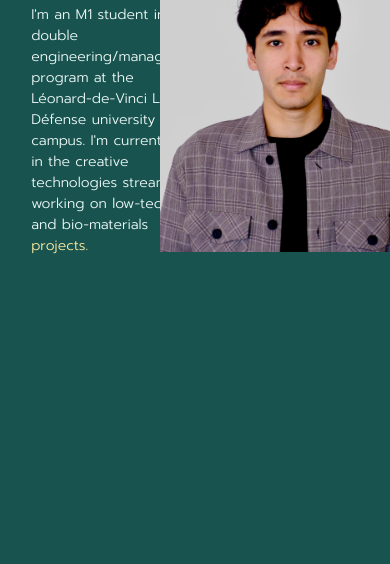
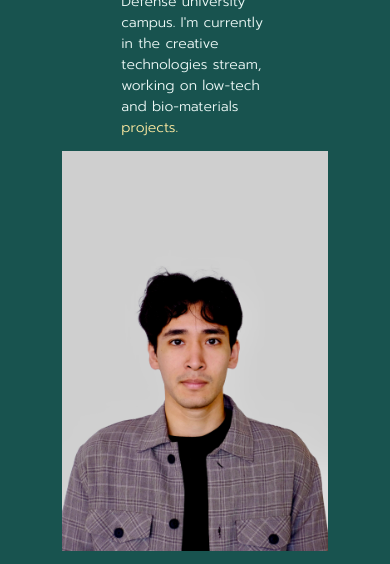
Before and after one commit to LucaricotRouge/personnalPorteFolio, a plain HTML site: page index.html in a window 390 px wide. Shown: the part 350-914 px from the top of the page. Before the commit the page ends 844 px from the top, so only its background shows below. Drawn offline with Linux system fonts and the light colour scheme.

Commit message:
PP responsive

```diff
--- a/style.css
+++ b/style.css
@@ -14,10 +14,6 @@ body {
     /* permet de définir un contexte de positionnement pour un élément, tout en le laissant à sa position normale dans le flux du document, sauf si vous spécifiez des valeurs supplémentaires comme top, right, bottom, ou left. */
     height: 100vh; /*signifie que la hauteur est dynamique et s'ajuste à 100% de la hauteur de la fenêtre*/
     /* pour masquer le contenu qui dépasse de la boîte de l'élément */
-}
-
-.introduction{
-    background-color: #18534F;
 }
 
 /* MENU : HEADER */
@@ -99,7 +95,9 @@ header{
     padding: 0 8%;
     display: flex;
     align-items: center;
+    flex-direction: row;
     justify-content: space-between;
+    background-color: #18534F;
 }
 
 .left{
@@ -133,6 +131,7 @@ header{
 .right{
     width: 40%;
     display: flex;
+    flex-direction: row;
     align-items: center;
     justify-content: center;
     height: 100%;
@@ -1188,6 +1187,19 @@ padding: 0 5%;
     width: 80%;
 }
 @media (max-width: 1000px) {
+
+    .introduction{
+        flex-direction: column;
+    }
+
+    .right{
+        flex-direction: column;
+    }
+
+    .right img{
+        margin: 10% 0;
+    }
+
     .TemperatureSensorDemonstrationVideo {
         flex-direction: column; /* Passe les vidéos en colonne */
     }
```
